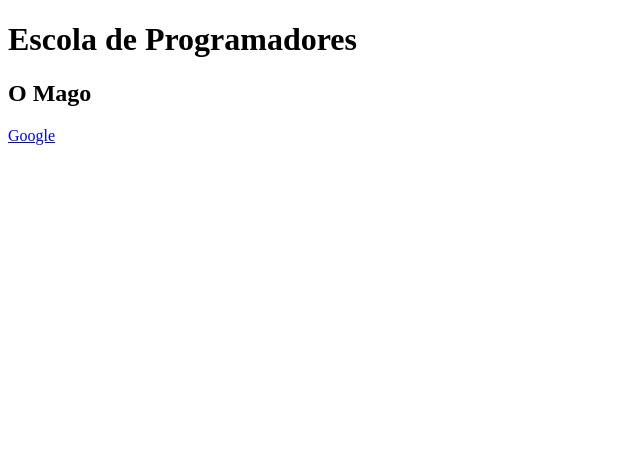
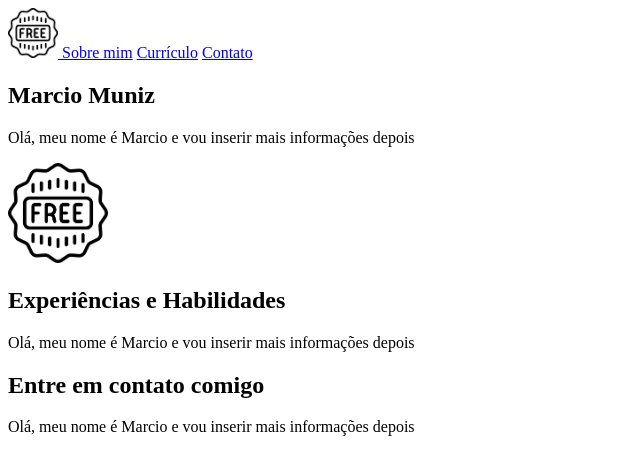
Before and after one commit to marciomunitz/escola-de-programadores, a plain HTML site: page index.html in a window 1280 px wide. Shown: the whole page, without its empty margins (0-640 px from the left). Drawn offline with Linux system fonts and the light colour scheme.

Commit message:
Estrutura inicial

```diff
--- a/index.html
+++ b/index.html
@@ -1,13 +1,48 @@
 <!DOCTYPE html>
+
 <html>
+
     <head>
-        <title>Escola de Programadores</title>
+        <meta charset="UTF-8">
+        <meta name="viewport" content="width=device-width, inicial-scale=1">
+        <title>Portifólio Marcio Muniz</title>
     </head>
+
     <body>
-        <h1>Escola de Programadores</h1>
-        <h2>O Mago</h2>
-        <p></p>
-        <span></span>
-        <a href="https://google.com" target="_blank">Google</a>
+
+        <section>
+            <div>
+                <a href="https://melhoreseusresultados.com.br">
+                    <img width="50px" height="50px" src="img/free.png" alt="Texto alternativo provisório">
+                </a>
+                <a href="#sobreMim">Sobre mim</a>
+                <a href="#curriculo">Currículo</a>
+                <a href="#contato">Contato</a>
+            </div>
+        </section>
+
+        <section>
+            <div id="sobreMim" class="container-sobreMim">
+                <h1>Marcio Muniz</h1>
+                <p>Olá, meu nome é Marcio e vou inserir mais informações depois</p>
+                <img width="100px" height="100px" src="img/free.png" alt="Aqui vai entrar um texto descrevendo a imagem">
+            </div>
+        </section>
+
+        <section>
+            <div id="curriculo" class="container-curriculo">
+                <h1>Experiências e Habilidades</h1>
+                <p>Olá, meu nome é Marcio e vou inserir mais informações depois</p>
+            </div>
+        </section>
+
+        <section>
+            <div id="contato" class="container-contato">
+                <h1>Entre em contato comigo</h1>
+                <p>Olá, meu nome é Marcio e vou inserir mais informações depois</p>
+            </div>
+        </section>
+
     </body>
+
 </html>
```
Also changed, not shown: img/free.png (added).
